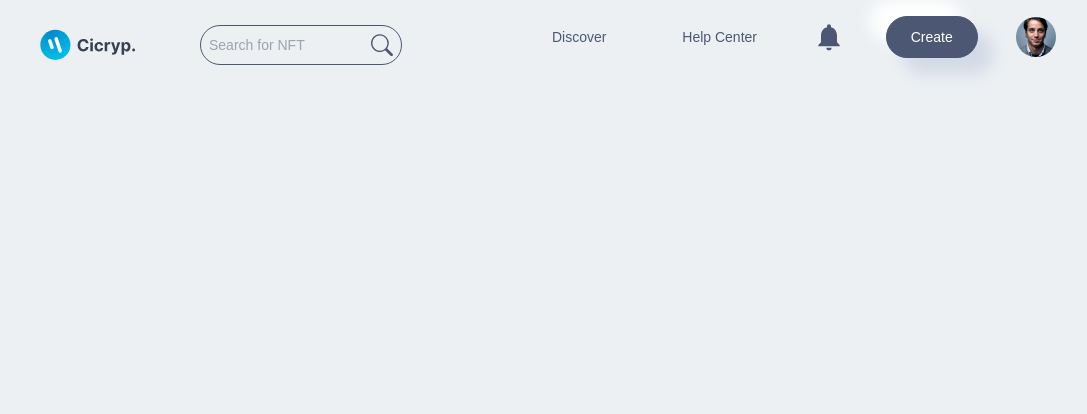
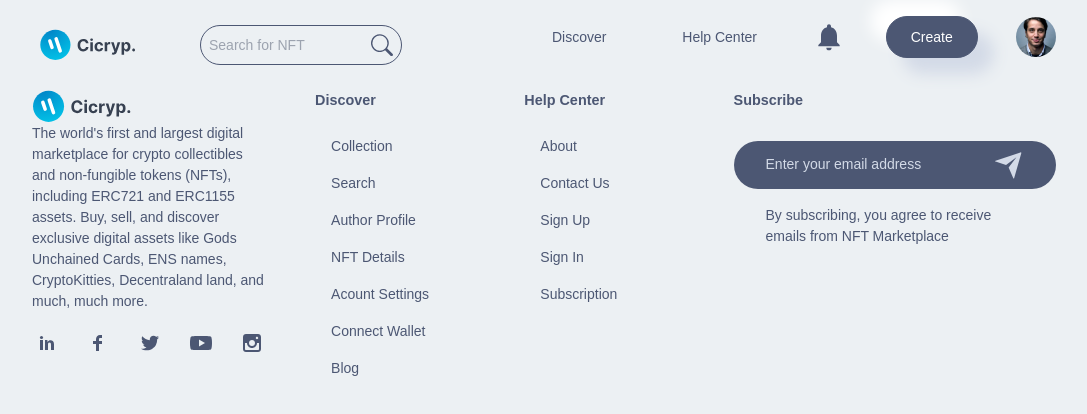
Before and after one commit to Karribalu/NftMarketPlaceTemplate, a Next.js app: page / in a window 1280 px wide. Shown: the top 414 px of the page, without its empty margins (96-1183 px from the left). Built offline with nearby package versions, Linux system fonts and the light colour scheme.

Commit message:
completed the footer

```diff
--- a/app/layout.tsx
+++ b/app/layout.tsx
@@ -19,7 +19,10 @@ export default function RootLayout({
   return (
     <html lang="en">
       <head></head>
-      <body>{<NavBar />}</body>
+      <body>
+        <NavBar />
+        <Footer />
+      </body>
     </html>
   );
 }
--- a/components/Footer/Footer.module.css
+++ b/components/Footer/Footer.module.css
@@ -0,0 +1,82 @@
+.footer{
+    width: 100%;
+    padding-block: 1.5 rem;
+    position: realtive;
+}
+.footer_box{
+    width: 80%;
+    margin: 0 auto;
+    display: grid;
+    grid-template-columns: 1.3fr repeat(2,1fr) 2fr;
+    align-items: flex-start;
+    justify-content: space-between;
+    gap: 3rem;
+}
+/* Social */
+.footer_social{
+    margin-top: 1rem;
+    display: flex;
+    gap: 1.3rem;
+    align-items: center;
+    font-size: 1.5rem;
+}
+.footer_social a{
+    padding: .2rem;
+    border-radius: 50%;
+    transition: all .3s ease-in-out;
+    display: grid;
+}
+.footer_social a:hover{
+    background-color: var(--icons-color);
+    color: var(--shadow-dark-color);
+    box-shadow: var(--box-shadow);
+}
+/* // Responsive */
+@media screen and (max-width: 45em){
+    .footer_box{
+       width: 90%;
+       grid-template-columns: 1fr 2fr;
+    }
+
+}
+@media screen and (max-width: 35em){
+    .footer_box{
+       width: 90%;
+       grid-template-columns: 1fr;
+    }
+
+}
+
+.subscriber_box{
+    width: 100%;
+    display: flex;
+    justify-content: space-between;
+    align-items: center;
+    padding: .5rem 2rem;
+    background-color: var(--icons-color);
+    color: var(--shadow-dark-color);
+    border-radius: 5rem;
+    margin-top: 1.8rem;
+}
+.subscriber_box input{
+    background: transparent;
+    width: 90%;
+    border: none;
+    outline: none;
+    color: var(--shadow-dark-color);
+}
+.subscriber_box input::placeholder{
+    color: var(--shadow-dark-color);
+}
+.subscriber_box_send{
+    cursor: pointer;
+    font-size: 2rem;
+}
+.subscriber_box_info{
+    padding: 1rem 2rem;
+}
+.heading{
+    font-size: .9rem;
+    font-weight: bold;
+    margin-bottom: 1rem;
+}
--- a/components/Footer/Footer.tsx
+++ b/components/Footer/Footer.tsx
@@ -1,14 +1,78 @@
-import React, { FC } from 'react'
+import React, { FC } from 'react';
+import Image from 'next/image';
 
+import {
+  TiSocialFacebook,
+  TiSocialInstagram,
+  TiArrowSortedDown,
+  TiArrowSortedUp,
+  TiSocialLinkedin,
+  TiSocialTwitter,
+  TiSocialYoutube
+} from 'react-icons/ti';
+import { RiSendPlaneFill } from 'react-icons/ri';
+import Style from './Footer.module.css';
+import images from '../../public/assets/index';
+import { Discover, HelpCenter } from '../NavBar/index';
 interface IProps {}
 
 /**
-* @author
-* @function @ Footer
-**/
+ * @author
+ * @function @ Footer
+ **/
 
-export const Footer:FC<IProps> = (props) => {
+export const Footer: FC<IProps> = () => {
   return (
-    <div></div>
-   )
- }
+    <div className={Style.footer}>
+      <div className={Style.footer_box}>
+        <div className={Style.footer_box_social}>
+          <Image src={images.logo} alt="logo" height={100} width={100} />
+          <p>
+            The world's first and largest digital marketplace for crypto
+            collectibles and non-fungible tokens (NFTs), including ERC721 and
+            ERC1155 assets. Buy, sell, and discover exclusive digital assets
+            like Gods Unchained Cards, ENS names, CryptoKitties, Decentraland
+            land, and much, much more.
+          </p>
+          <div className={Style.footer_social}>
+            <a href="#">
+              <TiSocialLinkedin />
+            </a>
+            <a href="#">
+              <TiSocialFacebook />
+            </a>
+            <a href="#">
+              <TiSocialTwitter />
+            </a>
+            <a href="#">
+              <TiSocialYoutube />
+            </a>
+            <a href="#">
+              <TiSocialInstagram />
+            </a>
+          </div>
+        </div>
+        <div className={Style.footer_box_discover}>
+          <h3 className={Style.heading}>Discover</h3>
+          <Discover />
+        </div>
+        <div className={Style.footer_box_help}>
+          <h3 className={Style.heading}>Help Center</h3>
+          <HelpCenter />
+        </div>
+        <div className={Style.subscriber}>
+          <h3 className={Style.heading}> Subscribe</h3>
+          <div className={Style.subscriber_box}>
+            <input type="email" placeholder="Enter your email address" />
+            <RiSendPlaneFill className={Style.subscriber_box_send} />
+          </div>
+          <div className={Style.subscriber_box_info}>
+            <p>
+              By subscribing, you agree to receive emails from NFT Marketplace
+            </p>
+          </div>
+        </div>
+      </div>
+    </div>
+  );
+};
--- a/components/NavBar/SideBar/SideBar.tsx
+++ b/components/NavBar/SideBar/SideBar.tsx
@@ -1,3 +1,4 @@
+'use client';
 import React, { FC, useState } from 'react';
 import Image from 'next/image';
 import Link from 'next/link';
```
